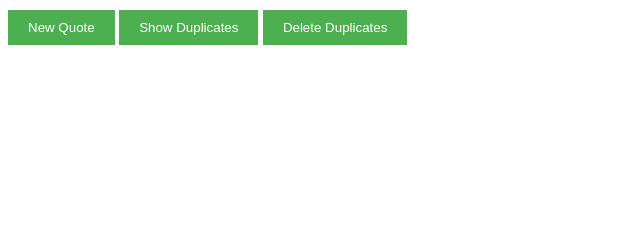
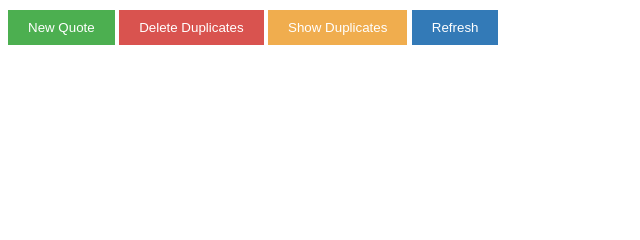
Before and after one commit to ephico2real2/flask-dynamic-secrets-watchdog, a Flask app: template flask_dynamic_secrets_app/templates/index.html in a window 1280 px wide. Shown: the part 116-356 px from the top of the page, without its empty margins (0-640 px from the left). Run offline with Flask 3, Linux system fonts and the light colour scheme; the template is opened without the code that fills it, so the values that code supplies are empty; parts of the project's set-up code (start-up, migrations or seed data) failed here and were passed over.

Commit message:
add colors to the buttons

```diff
--- a/flask_dynamic_secrets_app/templates/index.html
+++ b/flask_dynamic_secrets_app/templates/index.html
@@ -36,6 +36,25 @@
         button:hover {
             background-color: #45a049; /* Darker green for button hover effect */
         }
+        /* Styles for the Delete Duplicates button */
+        #deleteDuplicatesButton {
+            background-color: #d9534f; /* Red background for the Delete Duplicates button */
+        }
+        #deleteDuplicatesButton:hover {
+            background-color: #c9302c; /* Darker red for hover effect */
+        }
+        #showDuplicatesButton {
+            background-color: #f0ad4e; /* Yellow */
+        }
+        #showDuplicatesButton:hover {
+            background-color: #ec971f; /* Darker yellow */
+        }
+        #refreshButton {
+            background-color: #337ab7; /* Blue */
+        }
+        #refreshButton:hover {
+            background-color: #286090; /* Darker blue */
+        }
     </style>
 </head>
 <body>
@@ -64,14 +83,24 @@
      <button onclick="fetchNewQuote()">New Quote</button>
 
     <!-- Button to show duplicates -->
-    <button onclick="showDuplicates()">Show Duplicates</button>
+    <!-- <button onclick="showDuplicates()">Show Duplicates</button> -->
 
     <!-- Button to delete duplicates -->
-    <button onclick="deleteDuplicates()">Delete Duplicates</button>
+    <!-- <button onclick="deleteDuplicates()">Delete Duplicates</button> -->
 
+    <!-- Delete Duplicates button with red color -->
+    <button id="deleteDuplicatesButton" onclick="deleteDuplicates()">Delete Duplicates</button>
+
+    <!-- Delete ShowDuplicates button with yellow color -->
+    <button id="showDuplicatesButton" onclick="showDuplicates()">Show Duplicates</button>
+
+    <!-- Refresh button with color blue -->
+    <button id="refreshButton" onclick="refreshPage()">Refresh</button>
+
+    <!-- Refresh button -->
+    <!-- <button onclick="refreshPage()">Refresh</button> -->
 
     <script>
-
     function fetchNewQuote() {
         fetch('/api/quotes')
         .then(response => response.json())
@@ -124,6 +153,10 @@
             alert('An error occurred while fetching duplicates.'); // Display an error alert if something goes wrong
         });
     }
+
+    function refreshPage() {
+            window.location.reload(); // Refreshes the current page
+        }
     </script>
 </body>
 </html>
```
Also changed, not shown: flask_dynamic_secrets_app/gunicorn_config.py (added, +13 -0 lines), README.md, 1 other file.
